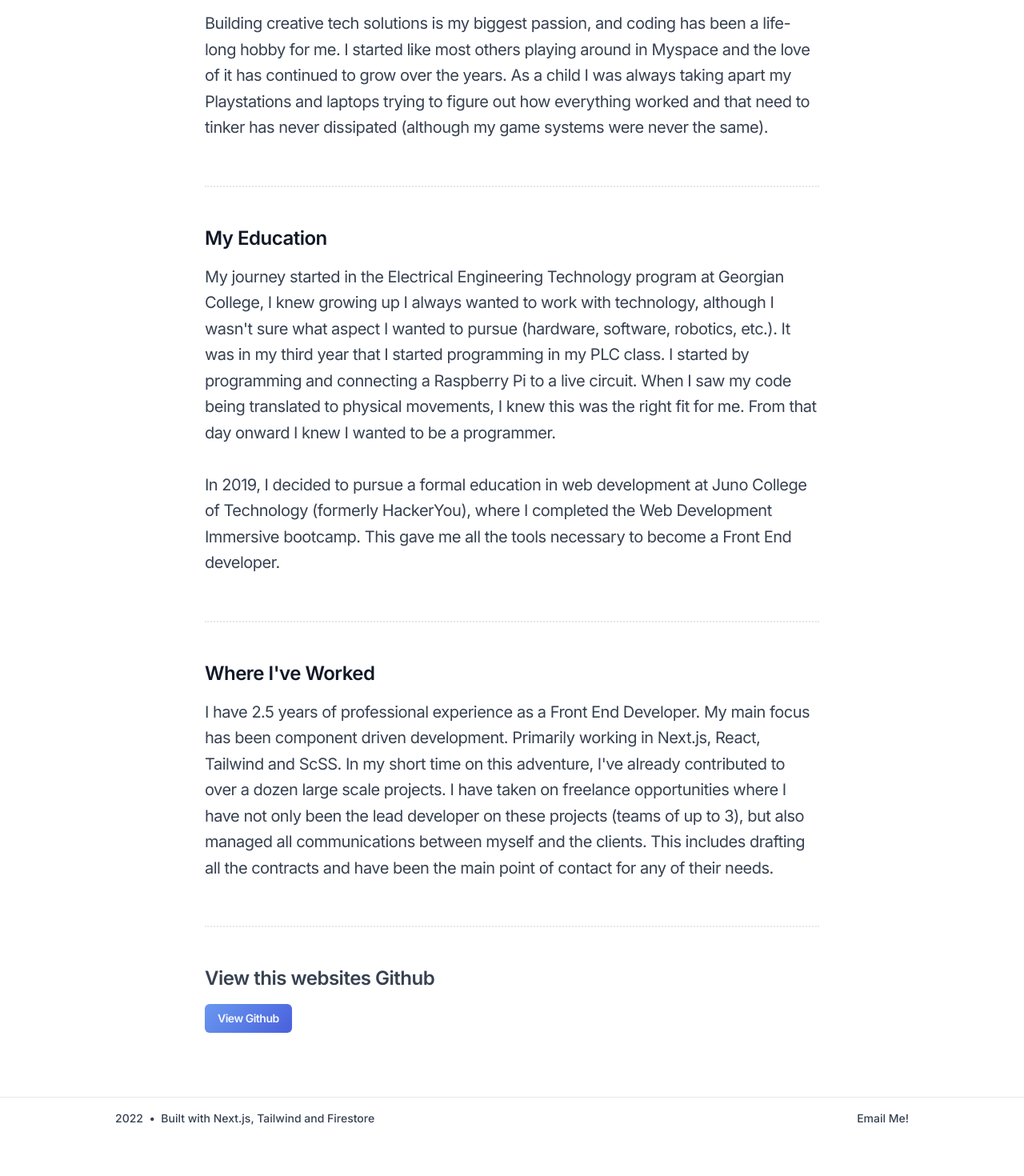
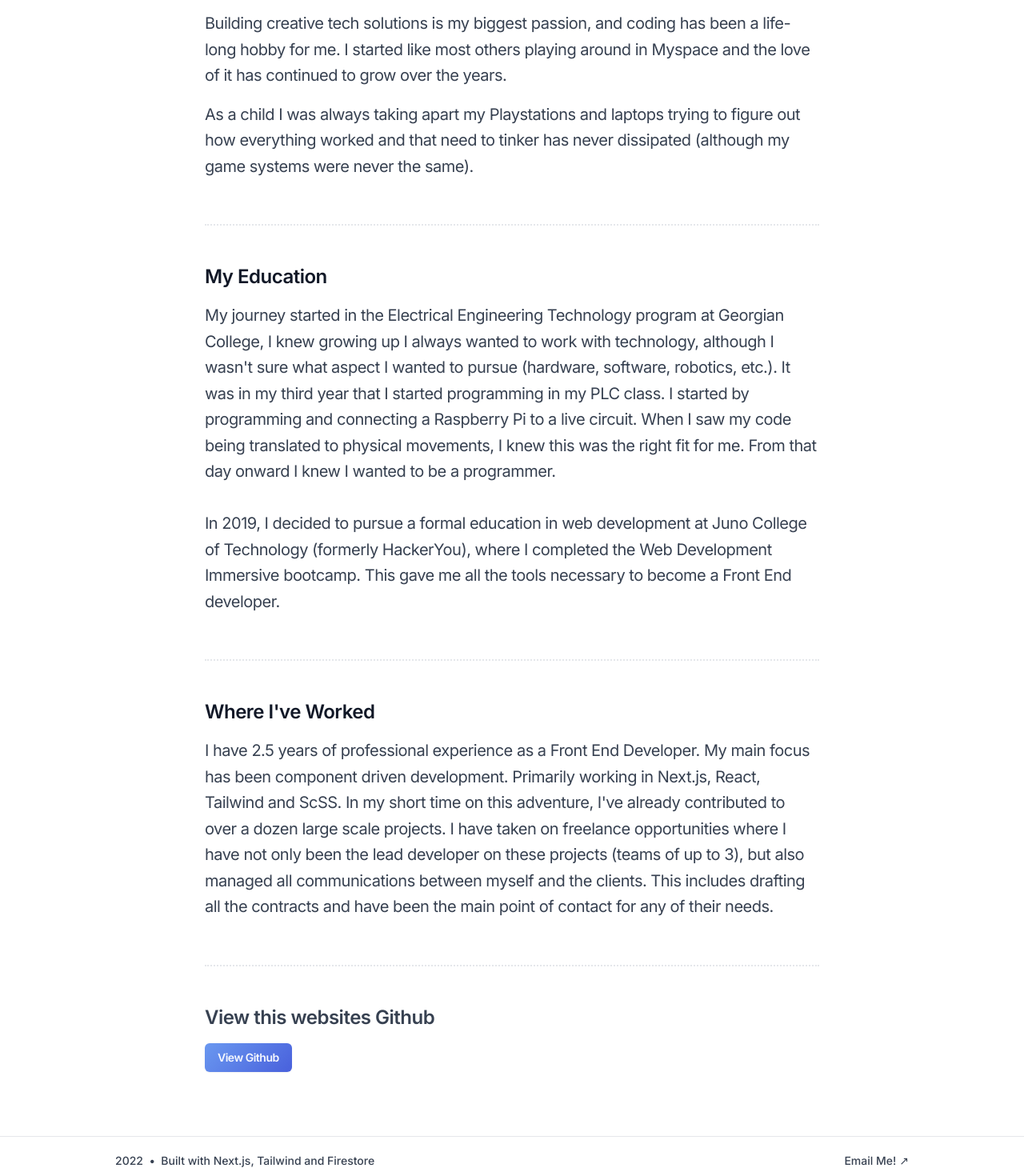
Before and after one commit to keilmart/portfolioV3, a Next.js app: page /about in a window 1280 px wide. Shown: the part 280-1750 px from the top of the page at 80% size. Before the commit the page ends 1704 px from the top, so only its background shows below. Built offline with nearby package versions, Linux system fonts and the light colour scheme.

Commit message:
UI & small fixes

```diff
--- a/components/Footer/Footer.js
+++ b/components/Footer/Footer.js
@@ -2,7 +2,7 @@ const Footer = () => {
   const currentYear = new Date().getFullYear();
   return (
     <footer className="bg-white border-t border-primary dark:bg-darkModeDetail dark:border-t-0">
-      <div className="container flex justify-between w-full max-w-screen-lg px-4 py-4 mx-auto text-sm font-medium text-secondary text-primary dark:text-white">
+      <div className="container flex justify-between w-full max-w-screen-lg px-4 py-5 mx-auto text-sm font-medium text-secondary text-primary dark:text-white">
         <div className="flex items-center">
           <span>{currentYear} &nbsp;</span>
           <span className="hidden sm:block">
@@ -12,13 +12,13 @@ const Footer = () => {
         <div className="flex items-center">
           <div>
             <a
-              href="mailto:keilwmartin@gmail.com"
               target="_blank"
               rel="noreferrer"
+              href="mailto:keilwmartin@gmail.com"
+              className="py-1 mb-1 hover:text-syncWave hover:border-b hover:border-syncWave hover:bg-gray-100 dark:hover:bg-transparent"
             >
-              <span className="py-1 hover:text-syncWave hover:border-b hover:border-syncWave hover:bg-gray-100">
-                Email Me!
-              </span>
+              <span className="mr-1">Email Me!</span>
+              <span>↗</span>
             </a>
           </div>
         </div>
--- a/components/Homepage/Hero.js
+++ b/components/Homepage/Hero.js
@@ -38,18 +38,18 @@ const Hero = () => {
         <h1 className="text-4xl antialiased font-bold tracking-tight leading-titles font-montserrat sm:leading-titles sm:text-6xl text-primary dark:text-syncWave">
           Keil Martin
         </h1>
-        <span className="inline-block antialiased text-md sm:text-lg text-tertiary dark:text-white">
-          FRONT END DEVELOPER &amp; DOG DAD
+        <span className="inline-block antialiased uppercase text-md sm:text-lg text-tertiary dark:text-white">
+          front end developer &amp; dog dad
         </span>
         <ul className="flex flex-row pt-1 pl-1 text-sm text-md text-syncWave sm:pt-2">
-          <li className="pr-3">
+          <li className="pr-3 transition duration-500 ease-in-out hover:scale-110">
             <Link href="https://www.linkedin.com/in/keilmart/">
               <a target="_blank" rel="noreferrer" aria-label="Linkedin Logo">
                 <LinkedIcon xmlns="http://www.w3.org/2000/svg" />
               </a>
             </Link>
           </li>
-          <li>
+          <li className="transition duration-500 ease-in-out hover:scale-110">
             <Link href="https://github.com/keilmart">
               <a target="_blank" rel="noreferrer" aria-label="Github Logo">
                 <GithubIcon xmlns="http://www.w3.org/2000/svg" />
--- a/components/SectionHeader/SectionHeader.js
+++ b/components/SectionHeader/SectionHeader.js
@@ -1,4 +1,4 @@
-const SectionHeader = ({ icon, title, skills = false }) => {
+const SectionHeader = ({ icon, title }) => {
   return (
     <header className="flex items-center mb-2">
       <div className="mr-4">{icon}</div>
--- a/pages/about.js
+++ b/pages/about.js
@@ -55,10 +55,12 @@ const About = () => {
             Building creative tech solutions is my biggest passion, and coding
             has been a life-long hobby for me. I started like most others
             playing around in Myspace and the love of it has continued to grow
-            over the years. As a child I was always taking apart my Playstations
-            and laptops trying to figure out how everything worked and that need
-            to tinker has never dissipated (although my game systems were never
-            the same).
+            over the years.
+          </p>
+          <p className="mb-4">
+            As a child I was always taking apart my Playstations and laptops
+            trying to figure out how everything worked and that need to tinker
+            has never dissipated (although my game systems were never the same).
           </p>
         </div>
 
```
